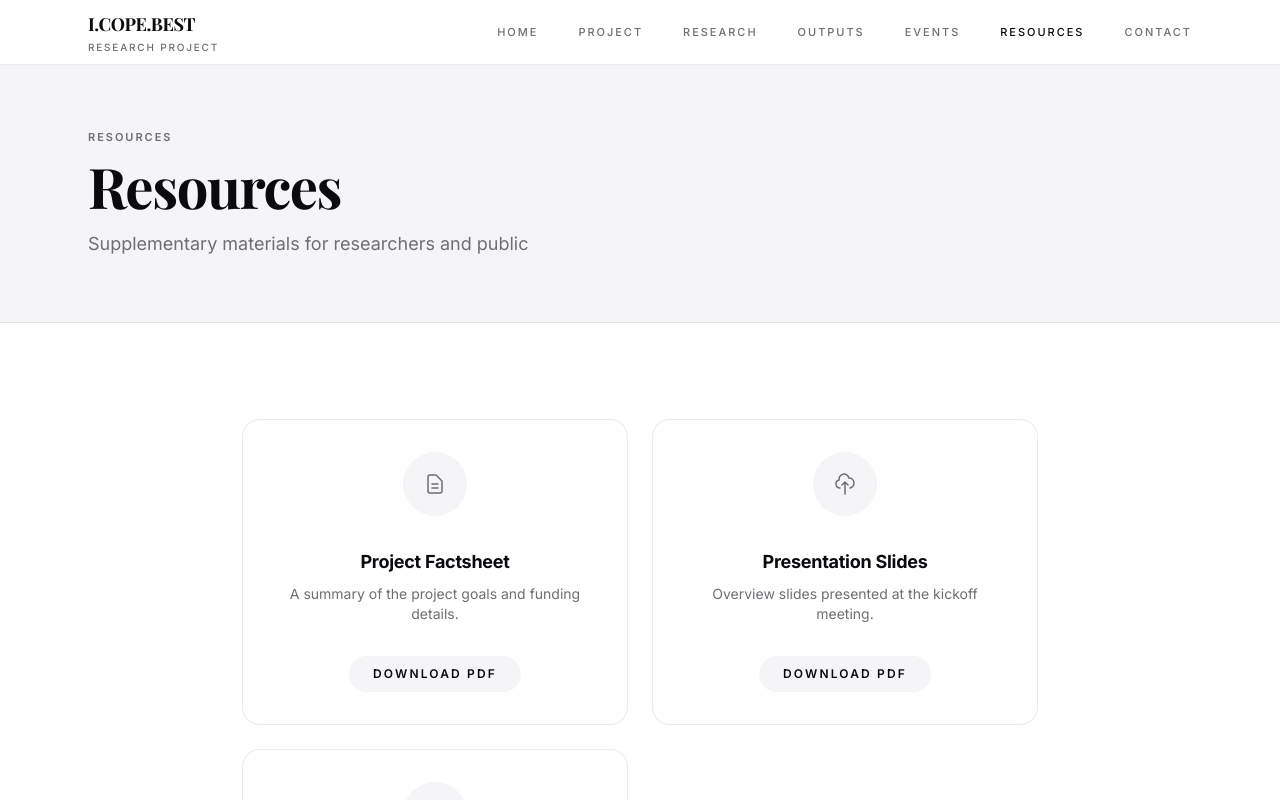
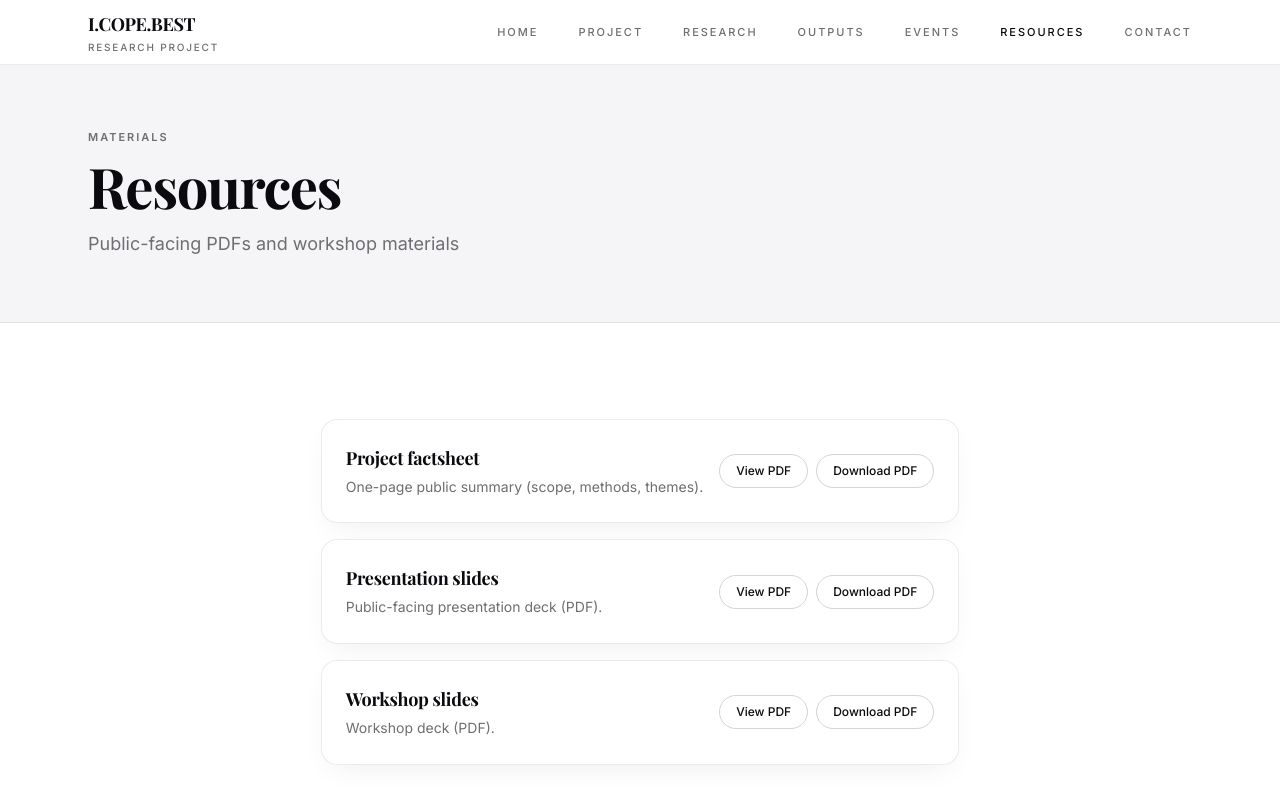
Before and after one commit to inarts/icopebest, a Next.js app: page /resources in a window 1280 px wide. Shown: the top 800 px of the page. Built offline with nearby package versions, Linux system fonts and the light colour scheme; a web font is replaced by a local one.

Commit message:
Add project factsheet PDF

```diff
--- a/app/contact/page.tsx
+++ b/app/contact/page.tsx
@@ -1,6 +1,10 @@
+// app/contact/page.tsx
 import PageHeader from "@/components/PageHeader";
 import Card from "@/components/Card";
 import { profileLinks } from "@/lib/content";
+
+const btn =
+  "inline-flex items-center justify-center rounded-full border border-neutral-300 bg-white px-4 py-2 text-xs font-medium hover:bg-neutral-50 transition w-full";
 
 export default function ContactPage() {
   return (
@@ -8,77 +12,54 @@ export default function ContactPage() {
       <PageHeader
         eyebrow="CONTACT"
         title="Contact"
-        subtitle="Academic profile links and workshop-related inquiries"
+        subtitle="Institutional profile links"
       />
 
       <div className="max-w-5xl mx-auto px-6 py-24">
-        <div className="grid grid-cols-1 md:grid-cols-2 gap-6">
         <Card className="p-10">
-            <h3 className="text-lg font-serif font-bold text-foreground mb-3">
-              Institutional profile
+          <div className="grid grid-cols-1 md:grid-cols-2 gap-10 md:gap-12">
+            {/* Left: static facts */}
+            <div className="space-y-4">
+              <h3 className="text-2xl font-serif font-bold text-foreground">
+                Inga Jonaitytė
               </h3>
-            <p className="text-sm text-foreground-muted leading-relaxed mb-6">
-              Ca’ Foscari University of Venice — Venice School of Management.
-            </p>
+
+              <div className="space-y-2 text-sm text-foreground-muted leading-relaxed">
+                <p>Venice School of Management</p>
+                <p>Ca’ Foscari University of Venice</p>
+                <p>Venice, Italy</p>
+              </div>
+            </div>
+
+            {/* Right: links */}
+            <div className="space-y-3">
               <a
                 href={profileLinks.unive}
                 target="_blank"
                 rel="noreferrer"
-              className="inline-flex items-center rounded-full border border-neutral-300 px-4 py-2 text-xs font-medium hover:bg-neutral-50"
+                className={btn}
               >
-              View profile ↗
+                Ca’ Foscari profile ↗
               </a>
-          </Card>
-
-          <Card className="p-10">
-            <h3 className="text-lg font-serif font-bold text-foreground mb-3">
-              Research identifiers
-            </h3>
-            <p className="text-sm text-foreground-muted leading-relaxed mb-6">
-              ORCID is the preferred identifier for publications and research outputs.
-            </p>
               <a
                 href={profileLinks.orcid}
                 target="_blank"
                 rel="noreferrer"
-              className="inline-flex items-center rounded-full border border-neutral-300 px-4 py-2 text-xs font-medium hover:bg-neutral-50"
+                className={btn}
               >
-              ORCID 0000-0001-6778-4274 ↗
+                ORCID ↗
               </a>
-          </Card>
-
-          <Card className="p-10 md:col-span-2">
-            <div className="flex flex-col md:flex-row md:items-center md:justify-between gap-6">
-              <div>
-                <h3 className="text-lg font-serif font-bold text-foreground mb-3">
-                  Professional contact
-                </h3>
-                <p className="text-sm text-foreground-muted leading-relaxed">
-                  For workshop participation, dissemination, or collaboration inquiries, LinkedIn is a convenient channel.
-                </p>
-              </div>
-
               <a
                 href={profileLinks.linkedin}
                 target="_blank"
                 rel="noreferrer"
-                className="inline-flex items-center gap-2 rounded-full border border-neutral-300 px-4 py-2 text-xs font-medium hover:bg-neutral-50"
-                aria-label="LinkedIn profile"
+                className={btn}
               >
-                {/* Minimal LinkedIn icon */}
-                <svg
-                  className="w-4 h-4"
-                  viewBox="0 0 24 24"
-                  fill="currentColor"
-                  aria-hidden="true"
-                >
-                  <path d="M20.447 20.452h-3.554v-5.569c0-1.328-.027-3.037-1.852-3.037-1.853 0-2.136 1.445-2.136 2.939v5.667H7.351V9h3.414v1.561h.046c.477-.9 1.637-1.85 3.37-1.85 3.601 0 4.267 2.37 4.267 5.455v6.286zM5.337 7.433a2.062 2.062 0 1 1 0-4.124 2.062 2.062 0 0 1 0 4.124zM6.814 20.452H3.861V9h2.953v11.452z" />
-                </svg>
                 LinkedIn ↗
               </a>
             </div>
+          </div>
         </Card>
-        </div>
       </div>
     </>
   );
--- a/app/page.tsx
+++ b/app/page.tsx
@@ -1,137 +1,78 @@
+// app/page.tsx
 import Link from "next/link";
-import { fundingText } from "@/lib/content";
 import Card from "@/components/Card";
-import Badge from "@/components/Badge";
 
-export default function Home() {
+const quickLinks = [
+  {
+    title: "Project overview",
+    desc: "Context, objectives, and research approach.",
+    href: "/project",
+  },
+  {
+    title: "Research outputs",
+    desc: "Working papers and report PDFs, with abstracts.",
+    href: "/outputs",
+  },
+  {
+    title: "Events",
+    desc: "Seminars and workshop materials.",
+    href: "/events",
+  },
+];
+
+const btn =
+  "inline-flex items-center rounded-full border border-neutral-300 bg-white px-4 py-2 text-xs font-medium hover:bg-neutral-50 transition";
+
+export default function HomePage() {
   return (
-    <div className="w-full">
-      {/* Hero Section */}
-      <section className="relative w-full bg-navy-900 text-white overflow-hidden">
-        {/* Subtle Gradient Overlay */}
-        <div className="absolute inset-0 bg-gradient-to-b from-[#0b1020] via-[#0f1730] to-[#0b1020] opacity-100 z-0"></div>
-        {/* CSS Noise Texture */}
-        <div className="absolute inset-0 bg-noise z-0 mix-blend-overlay opacity-20"></div>
+    <>
+      <section className="w-full bg-background-muted border-b border-border">
+        <div className="max-w-6xl mx-auto px-6 py-14 md:py-18">
+          <span className="block text-[11px] font-semibold tracking-eyebrow text-foreground-muted uppercase mb-3">
+            I.COPE.BEST
+          </span>
 
-        <div className="relative z-10 max-w-6xl mx-auto px-6 pt-32 pb-24 md:pt-40 md:pb-32 flex flex-col justify-center min-h-[75vh]">
-          <div className="mb-8 animate-fade-in-up">
-            <span className="inline-block px-4 py-1.5 text-[11px] font-bold tracking-eyebrow uppercase border border-white/10 rounded-full bg-white/5 backdrop-blur-md text-gray-200">
-              I.COPE.BEST
-            </span>
-          </div>
-          <h1 className="text-5xl md:text-6xl lg:text-7xl font-serif font-bold leading-[1.1] mb-8 max-w-4xl tracking-tight">
+          <h1 className="text-4xl md:text-5xl lg:text-[56px] font-serif font-bold text-foreground mb-4 tracking-tight leading-[1.1]">
             Financial Technology Inclusion in the COVID-19 Pandemic Era
           </h1>
-          <p className="text-xl md:text-2xl text-gray-400 font-normal mb-12 max-w-2xl leading-relaxed tracking-wide">
-            A Behavioral Economics perspective on digital finance adoption and
-            resilience in post-pandemic society.
+
+          <p className="text-base md:text-lg text-foreground-muted font-normal max-w-3xl text-balance leading-relaxed">
+            The project examines trust, understanding, and perceived legitimacy in digital and
+            automated financial advice—particularly where heterogeneous digital skills and
+            financial literacy can create inclusion risks.
           </p>
-          <div className="flex flex-col sm:flex-row gap-5">
-            <Link
-              href="/project"
-              className="px-8 py-3.5 bg-white text-navy-900 font-medium rounded-full hover:bg-gray-100 transition-colors text-center text-sm tracking-wide"
-            >
-              Read about the Project
+
+          <div className="mt-8 flex flex-wrap gap-3">
+            <Link href="/project" className={btn}>
+              About the project →
             </Link>
-            <Link
-              href="/outputs"
-              className="px-8 py-3.5 bg-transparent border border-white/20 text-white font-medium rounded-full hover:bg-white/10 transition-colors text-center text-sm tracking-wide"
-            >
-              View Research Outputs
+            <Link href="/outputs" className={btn}>
+              Read outputs →
+            </Link>
+            <Link href="/resources" className={btn}>
+              Resources →
             </Link>
           </div>
         </div>
       </section>
 
-      {/* Project Overview Section */}
-      <section className="bg-background py-24">
-        <div className="max-w-6xl mx-auto px-6">
-          <div className="max-w-3xl mx-auto text-center mb-16">
-            <span className="block text-[11px] font-semibold tracking-eyebrow text-foreground-muted uppercase mb-4">
-              Overview
-            </span>
-            <h2 className="text-4xl font-serif font-bold text-foreground mb-4 tracking-tight">
-              Addressing the Digital Divide
-            </h2>
-          </div>
-          <div className="max-w-3xl mx-auto space-y-6 text-foreground-muted leading-relaxed text-lg text-justify md:text-left font-normal">
-            <p>
-              The rapid digitalization of financial services, accelerated by the
-              global COVID-19 pandemic, has fundamentally transformed how
-              individuals interact with the economy. However, this shift has
-              unevenly impacted different demographics, highlighting significant
-              disparities in adoption, trust, and resilience.
-            </p>
-            <p>
-              I.COPE.BEST investigates the behavioral drivers behind these
-              disparities. By applying rigorous behavioral economics methodologies,
-              the project seeks to understand how perceived complexity, risk
-              perception, and cognitive biases influence the uptake of digital
-              financial tools, ultimately aiming to inform policy for a more
-              inclusive financial future.
-            </p>
-          </div>
+      <div className="max-w-6xl mx-auto px-6 py-20">
+        <div className="grid grid-cols-1 md:grid-cols-3 gap-6">
+          {quickLinks.map((l) => (
+            <Card key={l.title} className="p-8">
+              <h2 className="text-xl font-serif font-bold text-foreground mb-2">
+                {l.title}
+              </h2>
+              <p className="text-sm text-foreground-muted leading-relaxed mb-6">
+                {l.desc}
+              </p>
+              <Link href={l.href} className={btn}>
+                Open →
+              </Link>
+            </Card>
+          ))}
         </div>
-      </section>
-
-      {/* Features Grid */}
-      <section className="bg-background-muted py-24 border-t border-border">
-        <div className="max-w-6xl mx-auto px-6 grid grid-cols-1 md:grid-cols-3 gap-6">
-          {/* Card 1 */}
-          <Card href="/research">
-            <div className="h-full flex flex-col">
-              <h3 className="text-xl font-serif font-bold text-foreground mb-3">
-                Research Lines
-              </h3>
-              <p className="text-foreground-muted leading-relaxed text-sm flex-grow">
-                Explore the key themes, methodologies, and scientific pillars supporting the project's investigation.
-              </p>
-              <div className="mt-6 text-xs font-semibold text-foreground uppercase tracking-eyebrow flex items-center gap-1">
-                Learn More <span>&rarr;</span>
-              </div>
-            </div>
-          </Card>
-
-          {/* Card 2 */}
-          <Card href="/events">
-            <div className="h-full flex flex-col">
-              <h3 className="text-xl font-serif font-bold text-foreground mb-3">
-                Seminars & Workshops
-              </h3>
-              <p className="text-foreground-muted leading-relaxed text-sm flex-grow">
-                Join upcoming dissemination events, workshops, and academic exchanges held by the team.
-              </p>
-              <div className="mt-6 text-xs font-semibold text-foreground uppercase tracking-eyebrow flex items-center gap-1">
-                View Schedule <span>&rarr;</span>
-              </div>
-            </div>
-          </Card>
-
-          {/* Card 3 */}
-          <Card href="/contact">
-            <div className="h-full flex flex-col">
-              <h3 className="text-xl font-serif font-bold text-foreground mb-3">
-                The Team
-              </h3>
-              <p className="text-foreground-muted leading-relaxed text-sm flex-grow">
-                Meet the Principal Investigator and the institutional partners involved in the project.
-              </p>
-              <div className="mt-6 text-xs font-semibold text-foreground uppercase tracking-eyebrow flex items-center gap-1">
-                Contact Us <span>&rarr;</span>
-              </div>
-            </div>
-          </Card>
-        </div>
-      </section>
-
-      {/* Funding Strip */}
-      <section className="bg-background py-16 border-t border-border">
-        <div className="max-w-4xl mx-auto px-6 text-center">
-          <p className="text-xs text-foreground-muted leading-relaxed opacity-60">
-            {fundingText}
-          </p>
-        </div>
-      </section>
-    </div>
+      </div>
+    </>
   );
 }
--- a/app/resources/page.tsx
+++ b/app/resources/page.tsx
@@ -1,108 +1,82 @@
+// app/resources/page.tsx
 import PageHeader from "@/components/PageHeader";
-import Card from "@/components/Card";
+
+const btn =
+  "inline-flex items-center rounded-full border border-neutral-300 bg-white px-4 py-2 text-xs font-medium hover:bg-neutral-50 transition";
+
+type ResourceRow = {
+  title: string;
+  desc: string;
+  viewHref: string;
+  downloadHref?: string;
+  note?: string;
+};
+
+const resources: ResourceRow[] = [
+  {
+    title: "Project factsheet",
+    desc: "One-page public summary (scope, methods, themes).",
+    viewHref: "/documents/factsheet/icopebest_factsheet.pdf",
+    downloadHref: "/documents/factsheet/icopebest_factsheet.pdf",
+  },
+  {
+    title: "Presentation slides",
+    desc: "Public-facing presentation deck (PDF).",
+    viewHref: "/documents/slides/icopebest_presentation_slides.pdf",
+    downloadHref: "/documents/slides/icopebest_presentation_slides.pdf",
+  },
+  {
+    title: "Workshop slides",
+    desc: "Workshop deck (PDF).",
+    viewHref: "/documents/slides/icopebest_workshop_slides.pdf",
+    downloadHref: "/documents/slides/icopebest_workshop_slides.pdf",
+  },
+];
 
 export default function ResourcesPage() {
   return (
     <>
       <PageHeader
-        eyebrow="RESOURCES"
+        eyebrow="MATERIALS"
         title="Resources"
-        subtitle="Supplementary materials for researchers and public"
+        subtitle="Public-facing PDFs and workshop materials"
       />
 
-      <div className="max-w-6xl mx-auto px-6 py-24">
-        <div className="grid grid-cols-1 md:grid-cols-2 gap-6 max-w-4xl mx-auto">
-          {/* Card 1 */}
-          <Card className="flex flex-col items-center text-center p-12">
-            <div className="w-16 h-16 bg-background-muted rounded-full flex items-center justify-center mb-8 text-foreground-muted">
-              <svg
-                className="w-6 h-6"
-                fill="none"
-                stroke="currentColor"
-                viewBox="0 0 24 24"
+      <div className="max-w-5xl mx-auto px-6 py-24">
+        <div className="space-y-4">
+          {resources.map((r) => (
+            <div
+              key={r.title}
+              className="rounded-2xl border border-border bg-white shadow-soft p-6"
             >
-                <path
-                  strokeLinecap="round"
-                  strokeLinejoin="round"
-                  strokeWidth={1.5}
-                  d="M9 12h6m-6 4h6m2 5H7a2 2 0 01-2-2V5a2 2 0 012-2h5.586a1 1 0 01.707.293l5.414 5.414a1 1 0 01.293.707V19a2 2 0 01-2 2z"
-                />
-              </svg>
+              <div className="flex flex-col md:flex-row md:items-center md:justify-between gap-4">
+                <div className="min-w-0">
+                  <h2 className="text-lg font-serif font-bold text-foreground">
+                    {r.title}
+                  </h2>
+                  <p className="text-sm text-foreground-muted leading-relaxed mt-1">
+                    {r.desc}
+                  </p>
                 </div>
-            <h3 className="text-lg font-bold text-foreground mb-2">
-              Project Factsheet
-            </h3>
-            <p className="text-foreground-muted text-sm mb-8 max-w-xs mx-auto">
-              A summary of the project goals and funding details.
-            </p>
+
+                <div className="flex flex-wrap gap-2 shrink-0">
                   <a
-  href="/documents/deliverables/icopebest_deliverables_list.pdf"
+                    href={r.viewHref}
                     target="_blank"
                     rel="noreferrer"
-  className="px-6 py-2.5 bg-background-muted text-foreground text-xs font-semibold uppercase tracking-eyebrow rounded-full hover:bg-neutral-200"
+                    className={btn}
                   >
+                    View PDF
+                  </a>
+                  {r.downloadHref ? (
+                    <a href={r.downloadHref} download className={btn}>
                       Download PDF
                     </a>
-
-          </Card>
-
-          {/* Card 2 */}
-          <Card className="flex flex-col items-center text-center p-12">
-            <div className="w-16 h-16 bg-background-muted rounded-full flex items-center justify-center mb-8 text-foreground-muted">
-              <svg
-                className="w-6 h-6"
-                fill="none"
-                stroke="currentColor"
-                viewBox="0 0 24 24"
-              >
-                <path
-                  strokeLinecap="round"
-                  strokeLinejoin="round"
-                  strokeWidth={1.5}
-                  d="M7 16a4 4 0 01-.88-7.903A5 5 0 1115.9 6L16 6a5 5 0 011 9.9M15 13l-3-3m0 0l-3 3m3-3v12"
-                />
-              </svg>
+                  ) : null}
                 </div>
-            <h3 className="text-lg font-bold text-foreground mb-2">
-              Presentation Slides
-            </h3>
-            <p className="text-foreground-muted text-sm mb-8 max-w-xs mx-auto">
-              Overview slides presented at the kickoff meeting.
-            </p>
-            <a
-  href="/documents/slides/icopebest_presentation_slides.pdf"
-  target="_blank"
-  rel="noreferrer"
-  className="px-6 py-2.5 bg-background-muted text-foreground text-xs font-semibold uppercase tracking-eyebrow rounded-full hover:bg-neutral-200"
->
-  Download PDF
-</a>
-
-          </Card>
-          {/* Card 3 */}
-<Card className="flex flex-col items-center text-center p-12">
-  <div className="w-16 h-16 bg-background-muted rounded-full flex items-center justify-center mb-8 text-foreground-muted">
-    <svg className="w-6 h-6" fill="none" stroke="currentColor" viewBox="0 0 24 24">
-      <path strokeLinecap="round" strokeLinejoin="round" strokeWidth={1.5} d="M19 21H5a2 2 0 01-2-2V7a2 2 0 012-2h3l2-2h4l2 2h3a2 2 0 012 2v12a2 2 0 01-2 2z" />
-      <path strokeLinecap="round" strokeLinejoin="round" strokeWidth={1.5} d="M12 11v6m0 0l-2-2m2 2l2-2" />
-    </svg>
               </div>
-
-  <h3 className="text-lg font-bold text-foreground mb-2">Workshop Slides</h3>
-  <p className="text-foreground-muted text-sm mb-8 max-w-xs mx-auto">
-    Slides for the online expert workshop (placeholder file until the final deck is uploaded).
-  </p>
-
-  <a
-    href="/documents/slides/icopebest_workshop_slides.pdf"
-    target="_blank"
-    rel="noreferrer"
-    className="px-6 py-2.5 bg-background-muted text-foreground text-xs font-semibold uppercase tracking-eyebrow rounded-full hover:bg-neutral-200"
-  >
-    Download PDF
-  </a>
-</Card>
-
+            </div>
+          ))}
         </div>
       </div>
     </>
```
Also changed, not shown: app/research/page.tsx (+19 -24 lines), components/Badge.tsx (+25 -4 lines), 2 other files (tests, documents, lock files or other folders). Lines whose indentation alone changed are shown as unchanged.
